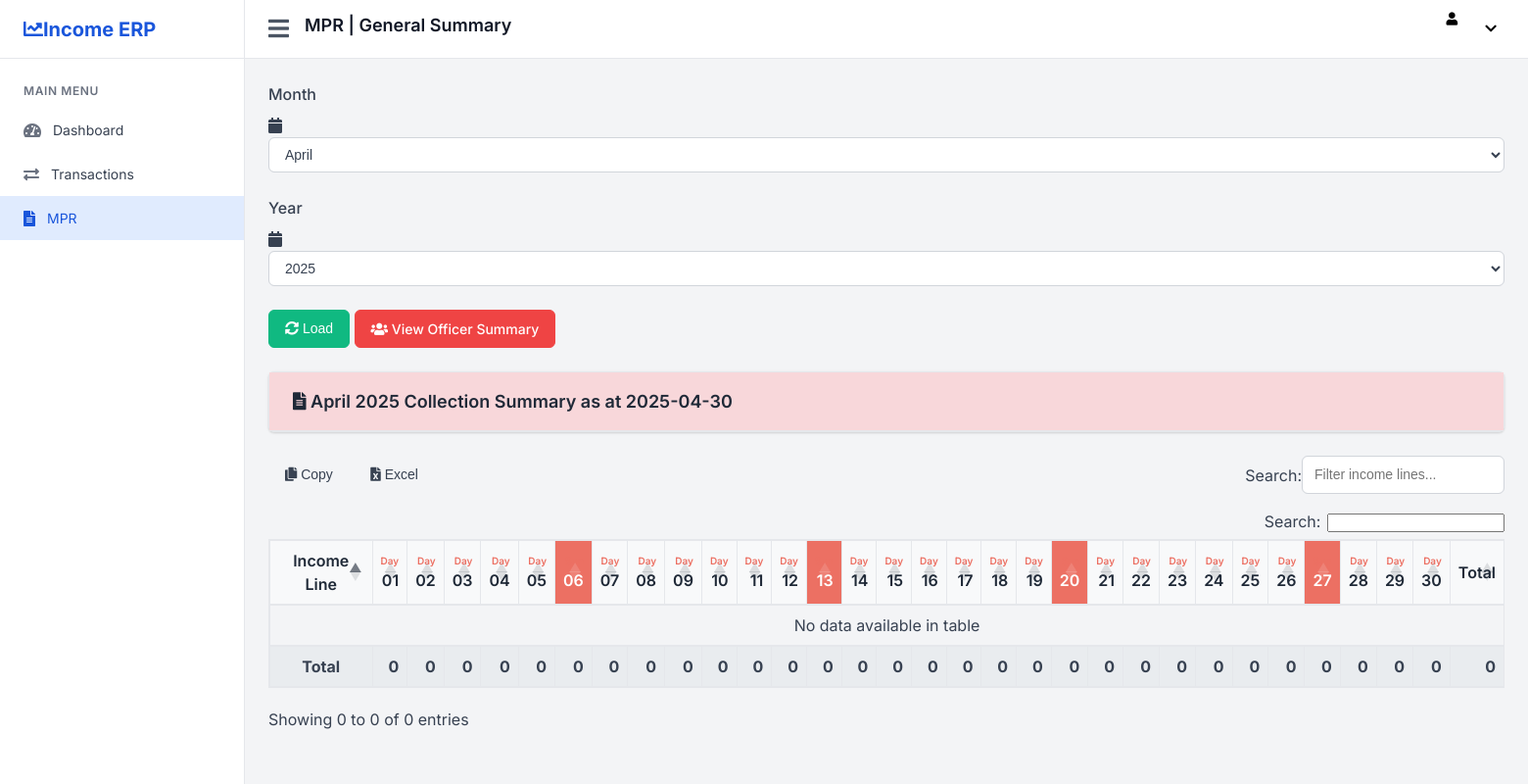
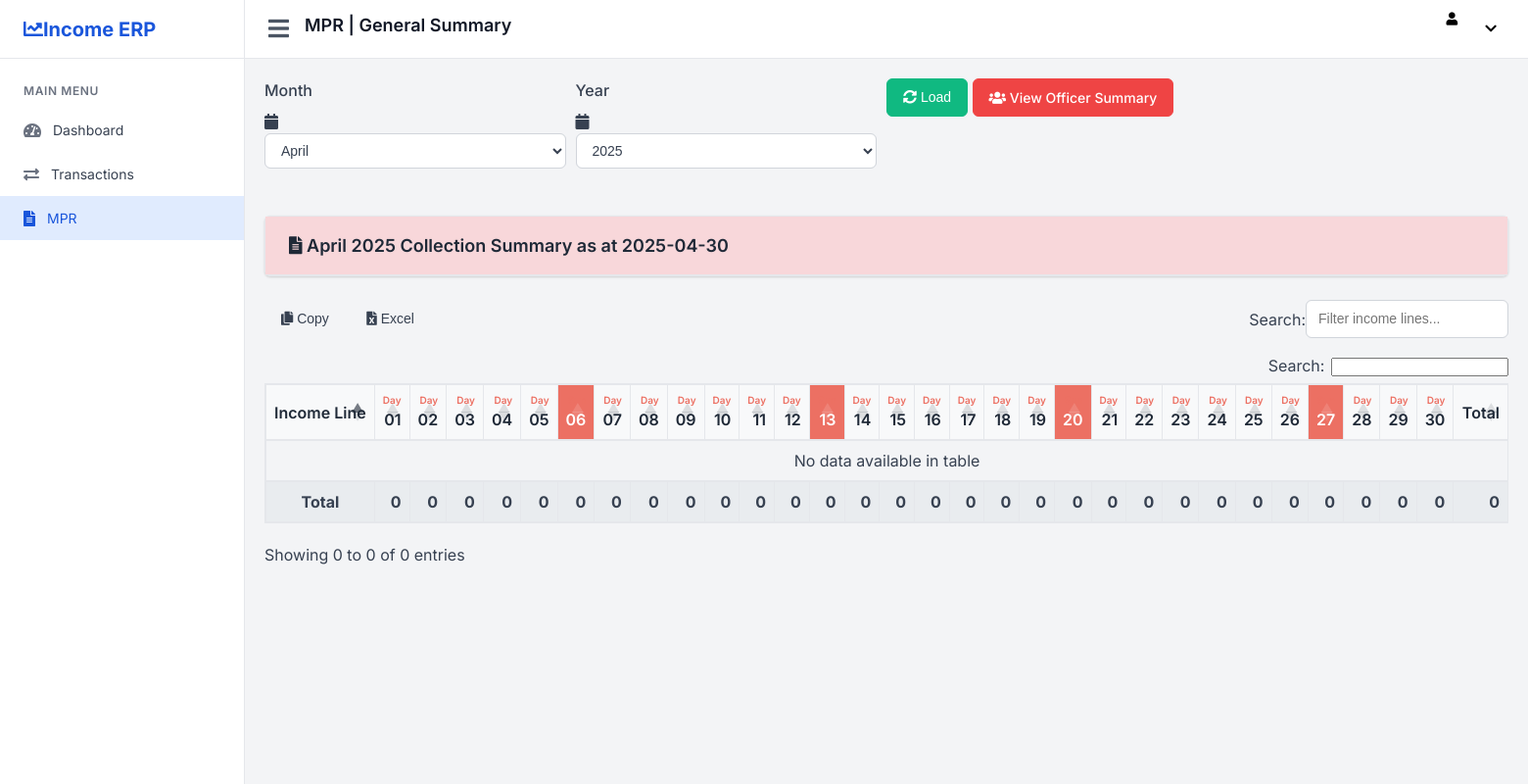
Before and after one commit to opetoks/remittance-nexus-system, a PHP site: page /woobs_erp/mpr.php in a window 1560 px wide. Shown: the whole page at 98% size. Run offline with PHP 8.4, Linux system fonts and the light colour scheme; the visitor is signed in with stand-in values (Sample User, id 1); data that the repository does not hold is empty; some libraries are stand-ins or nearby versions.

Commit message:
lovable update the local push annd new chages made to mpr layout

```diff
--- a/mpr.php
+++ b/mpr.php
@@ -77,6 +77,39 @@ $page_title = "Monthly Performance Report (MPR)";
             align-items: center;
             min-height: 300px;
         }
+        /* Fix for proper spacing */
+        .content-body {
+            padding: 20px;
+        }
+        .row {
+            width: 100%;
+            margin-left: 0;
+            margin-right: 0;
+        }
+        /* Adjusting the form layout */
+        #mprPeriodForm .row {
+            display: flex;
+            flex-wrap: wrap;
+            margin-bottom: 15px;
+        }
+        #mprPeriodForm .col-sm-3 {
+            flex: 0 0 25%;
+            max-width: 25%;
+            padding-right: 10px;
+        }
+        #mprPeriodForm .col-sm-6 {
+            flex: 0 0 50%;
+            max-width: 50%;
+        }
+        /* Responsive adjustments */
+        @media (max-width: 768px) {
+            #mprPeriodForm .col-sm-3,
+            #mprPeriodForm .col-sm-6 {
+                flex: 0 0 100%;
+                max-width: 100%;
+                margin-bottom: 10px;
+            }
+        }
     </style>
 </head>
 
@@ -108,7 +141,7 @@ $page_title = "Monthly Performance Report (MPR)";
                     <div class="col-md-12">
                         <form id="mprPeriodForm" class="mb-4">
                             <div class="row align-items-end">
-                                <div class="col-md-3">
+                                <div class="col-sm-3">
                                     <div class="form-group">
                                         <label for="smonth" class="form-label">Month</label>
                                         <div class="input-group">
@@ -129,7 +162,7 @@ $page_title = "Monthly Performance Report (MPR)";
                                     </div>
                                 </div>
 
-                                <div class="col-md-3">
+                                <div class="col-sm-3">
                                     <div class="form-group">
                                         <label for="syear" class="form-label">Year</label>
                                         <div class="input-group">
```
